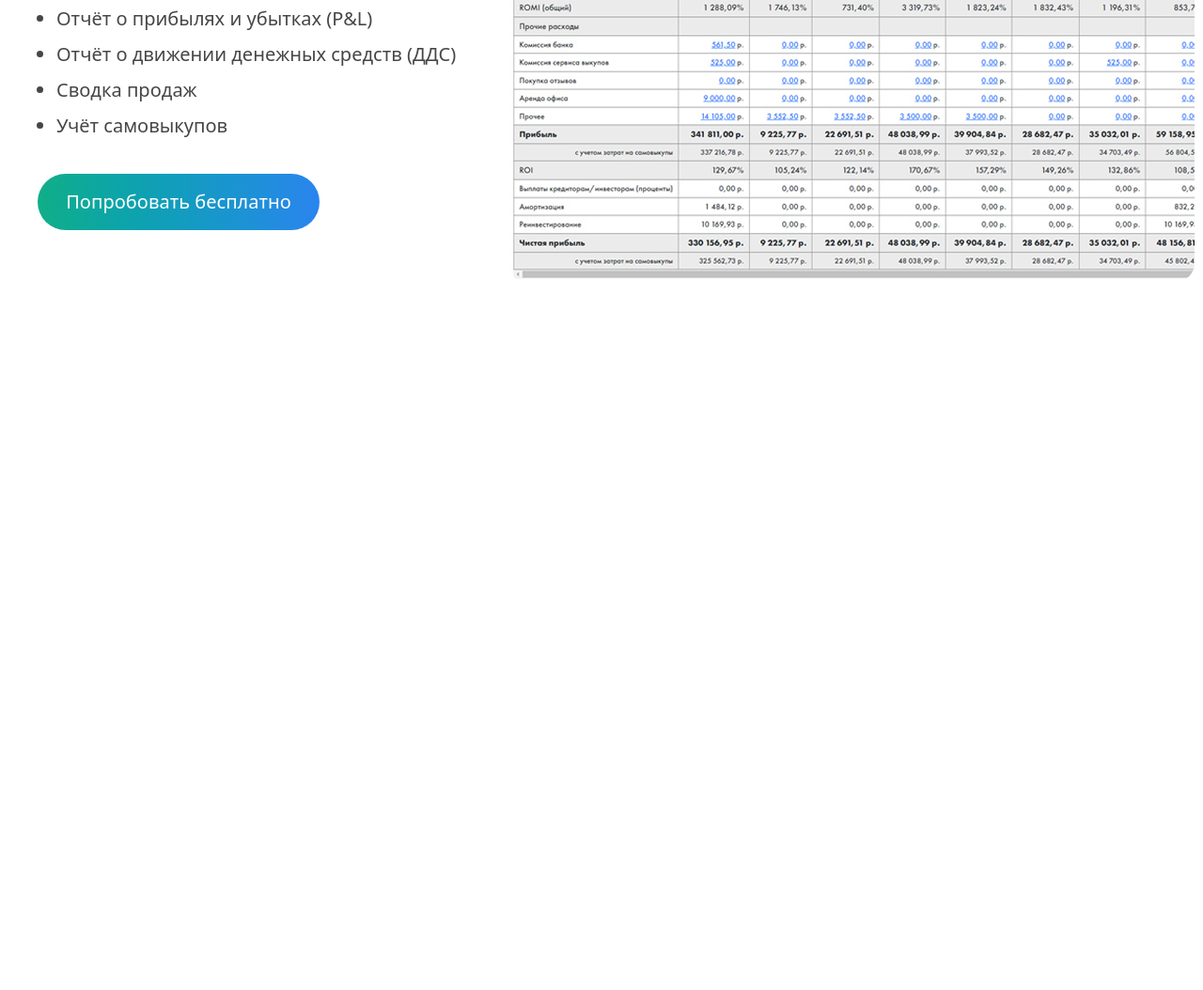
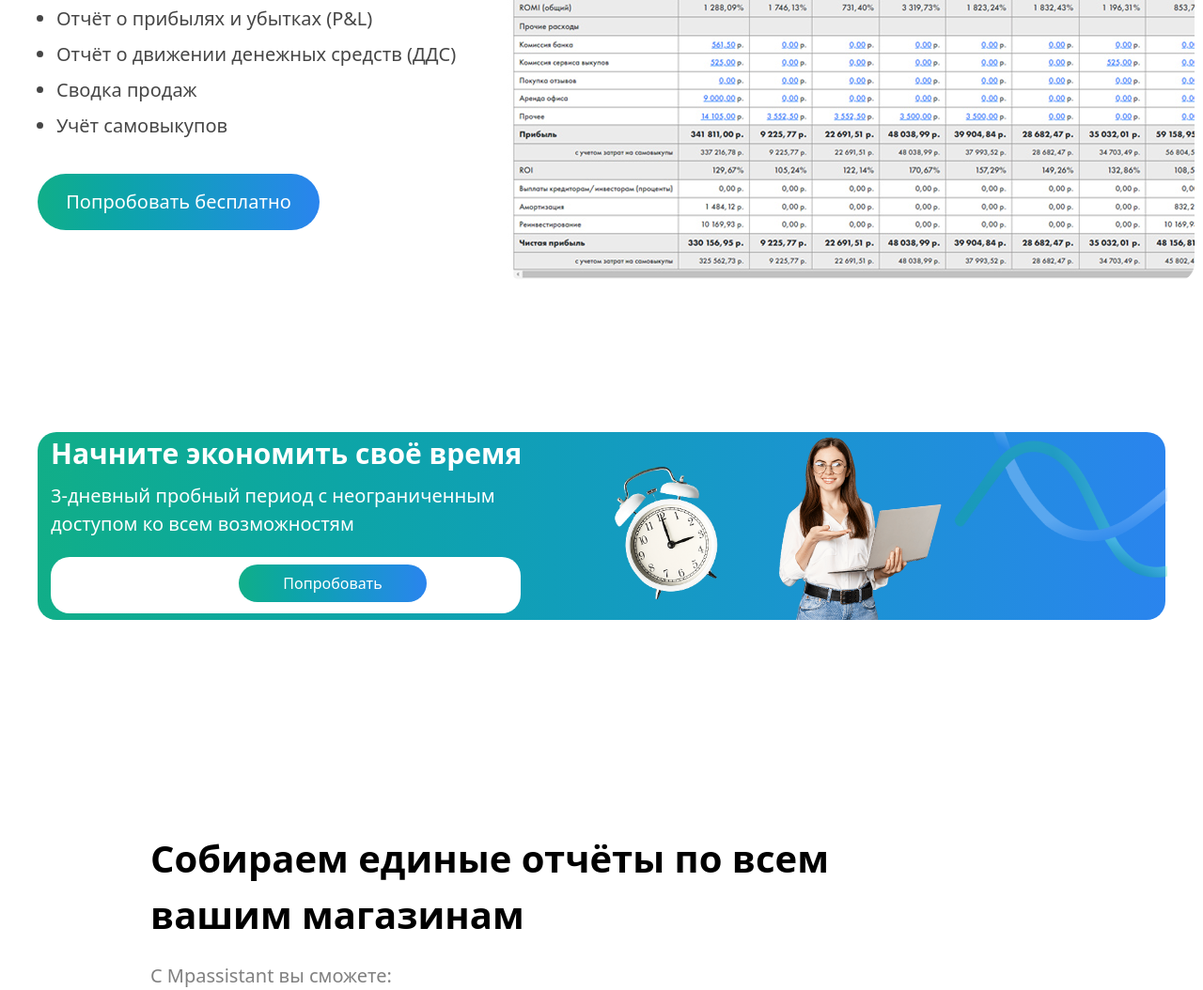
Before and after one commit to Ahmadjon04082009/Home-work-22.12.2025, a website: page src/index.html in a window 1280 px wide. Shown: the part 1949-3003 px from the top of the page at 94% size. Before the commit the page ends 2249 px from the top, so only its background shows below. Drawn offline with Linux system fonts and the light colour scheme.

Commit message:
section 5 build

```diff
--- a/src/index.html
+++ b/src/index.html
@@ -124,6 +124,30 @@
 
 
 
+     <section
+        class="lg:w-[1200px]  lg:h-[200px] bg-gradient-to-r from-[#11AE88] to-[#2A84EE] rounded-[20px] lg:flex  max-w-[1200px] m-auto mt-40">
+        <div class="pl-3.5">
+            <h1 class="text-[white] text-[30px] font-[600]">Начните экономить своё время</h1>
+            <p class="lg:text-[20px] text-[30px] text-[white] w-[450px] lg:w-[550px] pt-2">3-дневный пробный период
+                с неограниченным доступом ко всем возможностям</p>
+            <div class="lg:w-[500px] w-[400px] h-[60px] bg-[white]  rounded-[20px] mt-5">
+                <button
+                    class="lg:w-[200px] h-[40px] bg-gradient-to-r from-[#11AE88] to-[#2A84EE] rounded-[20px] text-[white] mt-2 lg:ml-50 ml-40">Попробовать</button>
+            </div>
+        </div>
+        <img class="hidden lg:block" src="[removal 5.png" alt="">
+        <img class="" src="[removal 1.png" alt="">
+        <img class="hidden lg:block" src="Group 6.png" alt="">
+    </section>
+
+    <h1 class="text-[40px] font-[600] w-[550px] lg:w-[750px] mt-56 lg:ml-40">Собираем единые отчёты по всем вашим
+        магазинам</h1>
+    <p class="text-[grey] text-[20px] mt-5 lg:ml-40">C Mpassistant вы сможете:</p>
+
+
+
+
+
 </body>
 
 </html>
```
